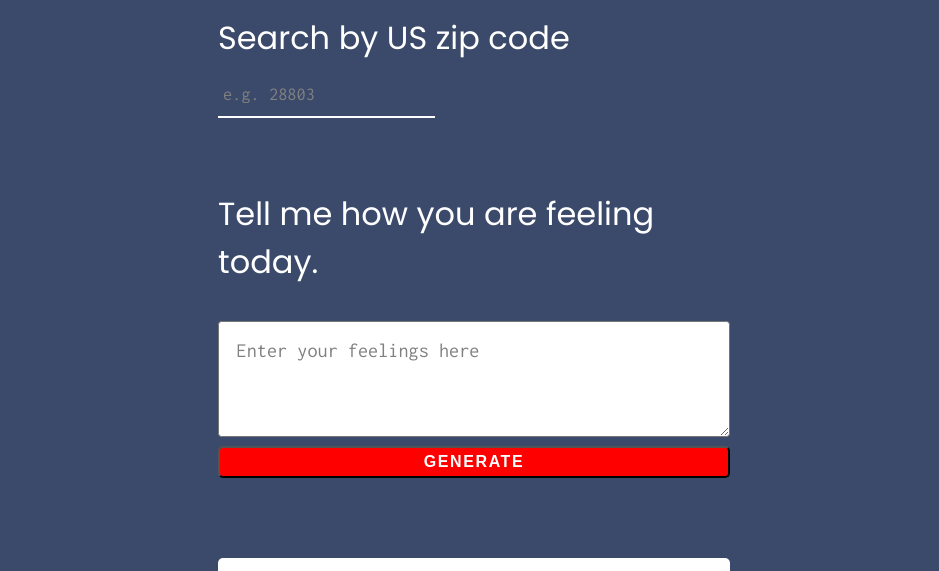
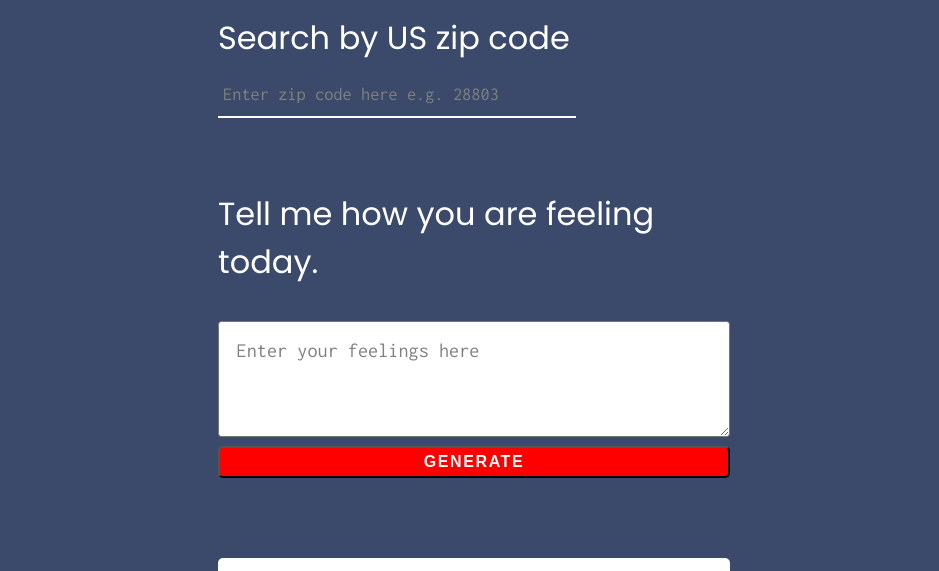
Before and after one commit to JSNavey/JNavey-Weather-Journal-App, a website: page project/index.html in a window 1280 px wide. Shown: the part 178-749 px from the top of the page, without its empty margins (166-1105 px from the left). Drawn offline with Linux system fonts and the light colour scheme.

Commit message:
fix: Add content in zip enter input in HTML and style it, move API url and key to the top of app.js

```diff
--- a/project/app.js
+++ b/project/app.js
@@ -1,10 +1,10 @@
-/* Global Variables */
-const userInput = document.getElementById("user-input");
-
 // Url and personal API Key for OpenWeatherMap API
 const baseUrl = "https://api.openweathermap.org/data/2.5/weather";
 const apiKey = "252d8f5af13e40e7b1eb49d3db775580&units=imperial";
 const weatherIconUrl = "https://openweathermap.org/img/wn/";
+
+/* Global Variables */
+const userInput = document.getElementById("user-input");
 
 // Create a new date instance dynamically with JS
 // Month date, year Format
@@ -98,7 +98,6 @@ const generateOnClick = (e) => {
     userInput.reset()
 };
 
-
 // Event listener to add function to existing HTML DOM element
 const generateBtn = document.getElementById("generate");
 generateBtn.addEventListener("click", generateOnClick);
--- a/project/index.html
+++ b/project/index.html
@@ -22,7 +22,7 @@
       <div class="holder zip">
         <label for="zip">Search by US zip code</label>
         <div class="input-area">
-          <input type="text" id="zip" placeholder="e.g. 28803">
+          <input type="text" id="zip" placeholder="Enter zip code here e.g. 28803">
         </div>
       </div>
 
--- a/project/style.css
+++ b/project/style.css
@@ -106,7 +106,7 @@ button {
 }
 
 .zip input {
-    min-width: 60%;
+    min-width: 100%;
     font-size: 1rem;
     height: 40px;
     padding: 5px 5px 10px;
```
